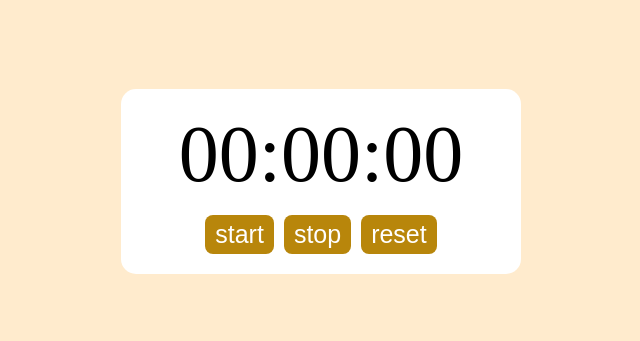
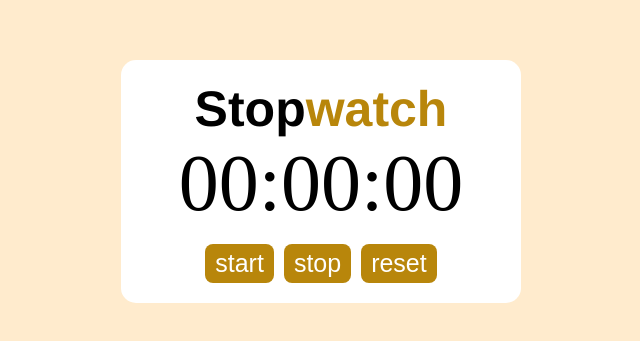
Before and after one commit to faris1208/stopwatch, a plain HTML site: page index.html in a window 1280 px wide. Shown: the part 219-560 px from the top of the page, without its empty margins (319-959 px from the left). Drawn offline with Linux system fonts and the light colour scheme.

Commit message:
add stopwatch

```diff
--- a/index.html
+++ b/index.html
@@ -9,6 +9,7 @@
 <body>
 
     <div class="container">
+        <h1>Stop<span>watch</span></h1>
         <div id="timer">
             00:00:00
         </div>
--- a/style.scss
+++ b/style.scss
@@ -23,6 +23,15 @@ body{
     flex-direction: column;
     justify-content: center;
     align-items: center;
+
+    h1{
+        font-size: 50px;
+        font-family: 'Franklin Gothic Medium', 'Arial Narrow', Arial, sans-serif;
+
+        span{
+            color: darkgoldenrod
+        }
+    }
 }
 
     #timer{
```
Also changed, not shown: style.css, 1 other file.
